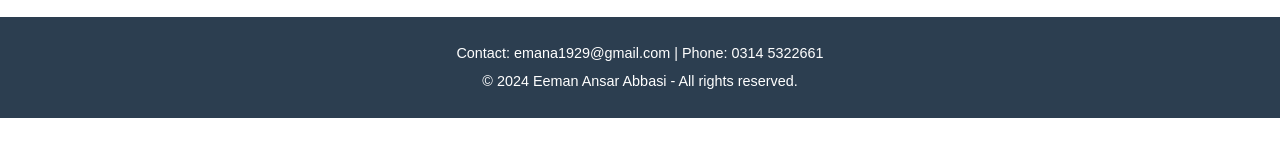
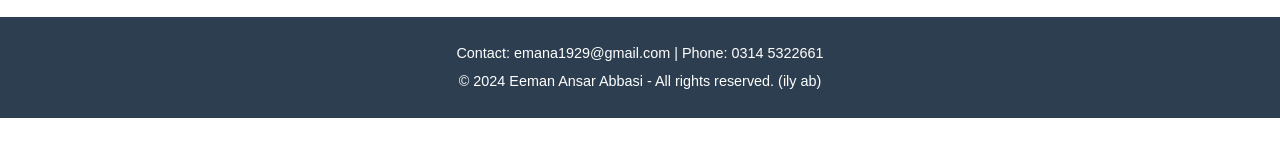
Before and after one commit to smartasscoder/devopsproject, a website: page contact.html in a window 1280 px wide. Shown: the part 584-740 px from the top of the page. Drawn offline with Linux system fonts and the light colour scheme.

Commit message:
Update contact.html

```diff
--- a/contact.html
+++ b/contact.html
@@ -41,7 +41,7 @@
 
     <footer>
         <p>Contact: emana1929@gmail.com | Phone: 0314 5322661</p>
-        <p>&copy; 2024 Eeman Ansar Abbasi - All rights reserved.</p>
+        <p>&copy; 2024 Eeman Ansar Abbasi - All rights reserved. (ily ab)</p>
     </footer>
 </body>
 </html>
```
